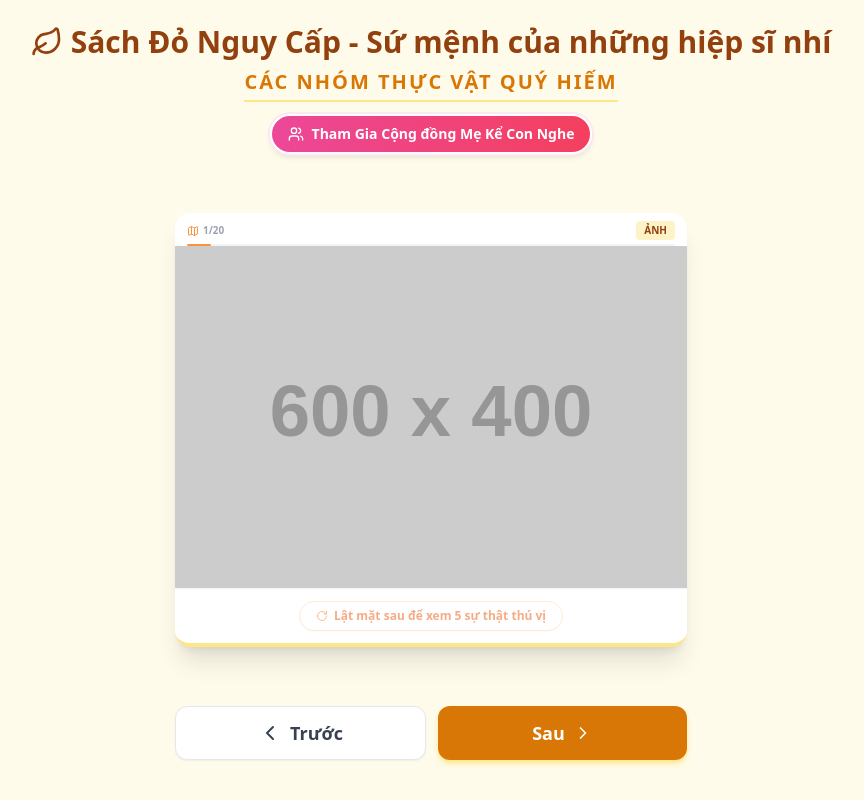
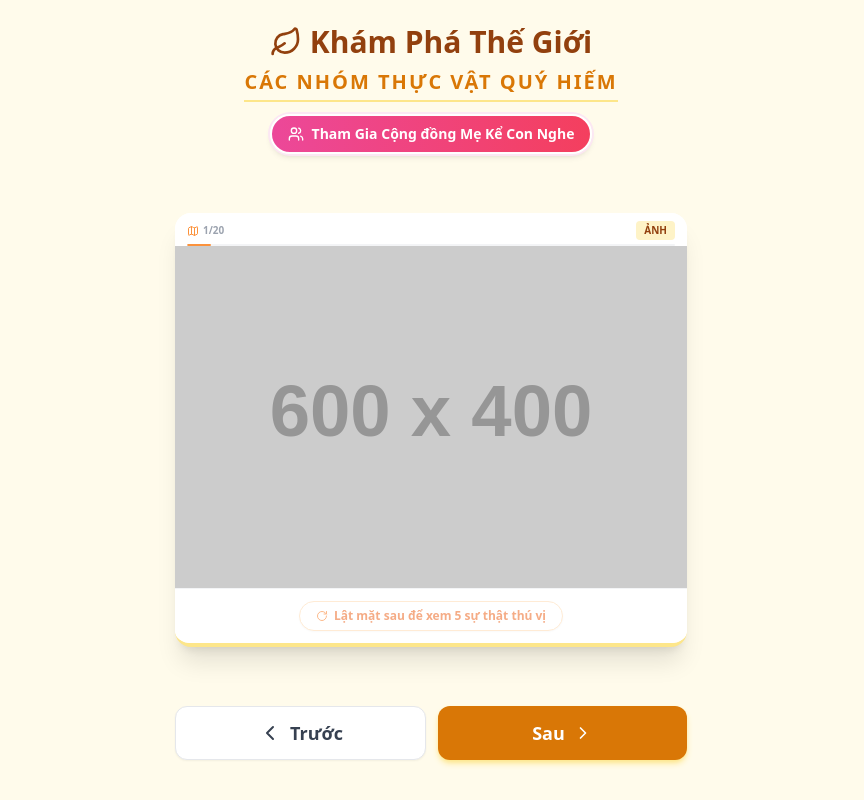
Before and after one commit to mekeconnghe/sachdonguycap, a plain HTML site: page thucvatquyhiem/index.html in a window 1280 px wide. Shown: the whole page, without its empty margins (209-1073 px from the left). Drawn offline with nearby package versions, Linux system fonts and the light colour scheme; placeholder pictures from the web are drawn by us.

Commit message:
Update index.html

```diff
--- a/thucvatquyhiem/index.html
+++ b/thucvatquyhiem/index.html
@@ -43,7 +43,7 @@
     <div class="text-center mb-4 w-full space-y-2">
         <h1 class="text-xl md:text-3xl font-bold text-amber-800 flex items-center justify-center gap-2">
             <i data-lucide="leaf" class="w-6 h-6 md:w-8 md:h-8"></i>
-            Sách Đỏ Nguy Cấp - Sứ mệnh của những hiệp sĩ nhí
+            Khám Phá Thế Giới
         </h1>
         <div class="text-sm md:text-xl font-semibold text-amber-600 uppercase tracking-widest border-b-2 border-amber-200 inline-block pb-1">
             Các Nhóm Thực Vật Quý Hiếm
@@ -496,4 +496,5 @@
 
     </script>
 </body>
+
 </html>
```
